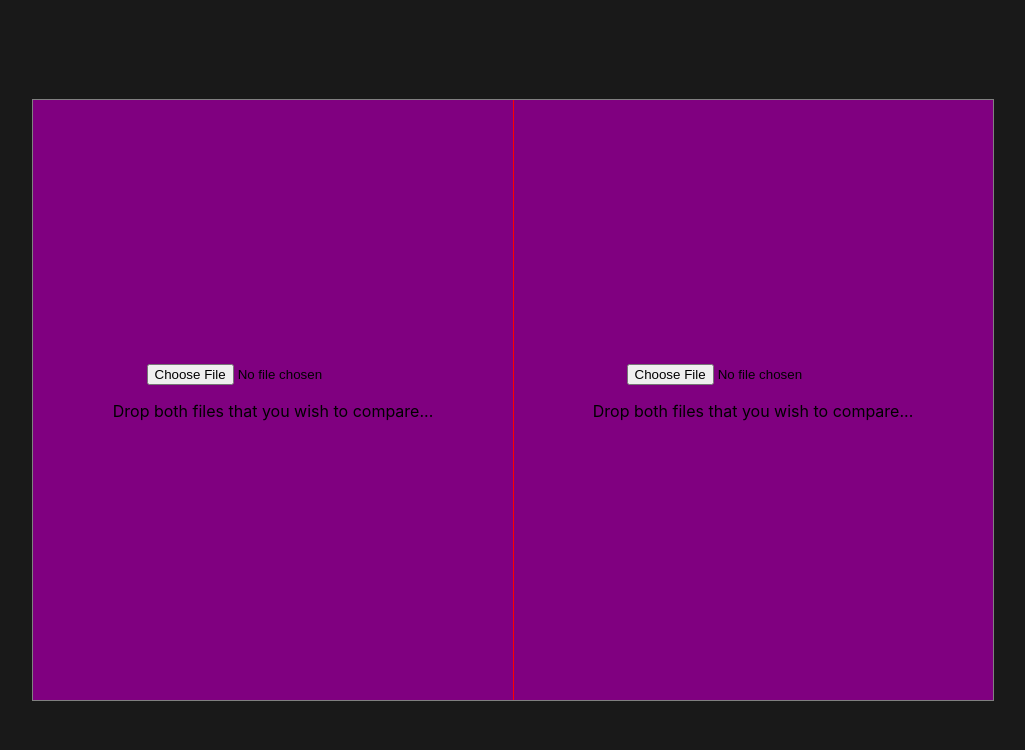
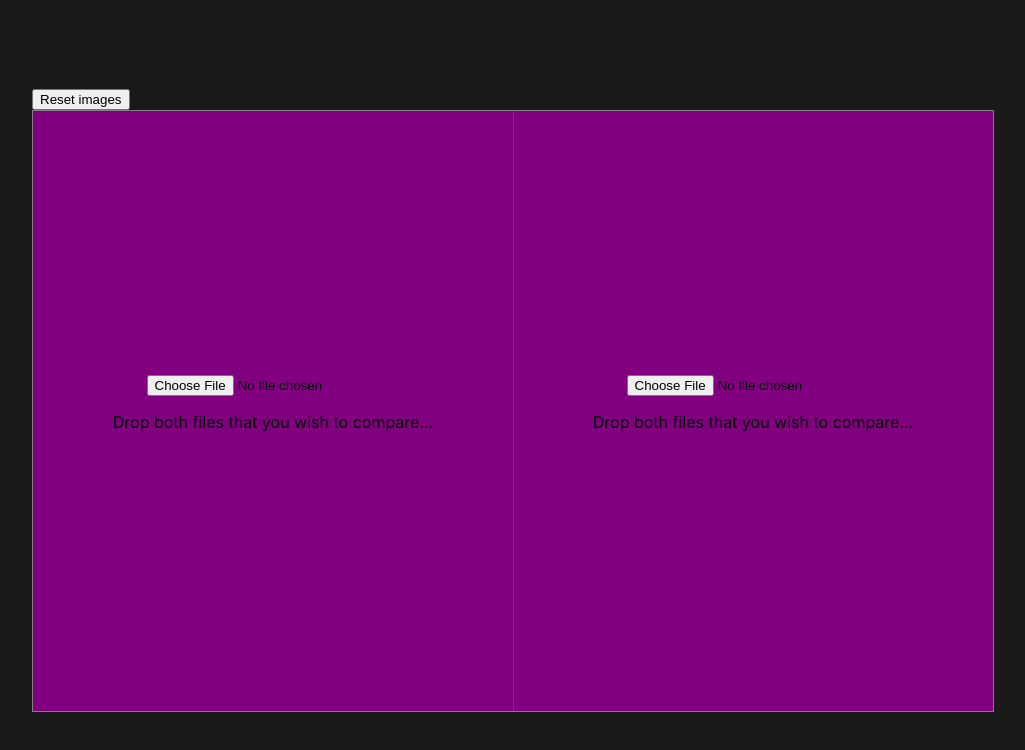
Before and after one commit to santaclauze/art-expert-image-comparator, a React app: page / in a window 1280 px wide. Shown: the top 750 px of the page, without its empty margins (127-1152 px from the left). Built offline with nearby package versions, Linux system fonts and the light colour scheme.

Commit message:
added reset image button

```diff
--- a/src/components/ImageComparator/index.tsx
+++ b/src/components/ImageComparator/index.tsx
@@ -41,7 +41,14 @@ const ImageComparator = () => {
     handleFile(imageFile, 2);
   };
 
+  const handleReset = () => {
+    setPreviewUrl1('');
+    setPreviewUrl2('');
+  }
+
   return (
+      <div>
+        <button onClick={handleReset}>Reset images</button>
         <Container ref={ref}>
           {previewUrl1 ? (
               <ContainerLower
@@ -76,6 +83,8 @@ const ImageComparator = () => {
               </InitContainer>
           )}
         </Container>
+      </div>
+
   );
 }
 
```
Lines whose indentation alone changed are shown as unchanged.
